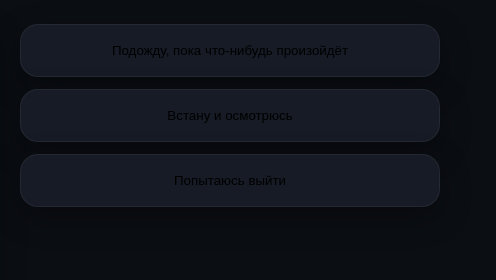
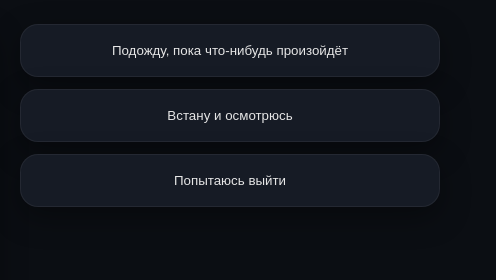
Before and after one commit to Kain2949/sisimasisi2, a plain HTML site: page index.html in a window 1280 px wide. Shown: the top 280 px of the page, 784-1280 px from the left. Drawn offline with Linux system fonts and the light colour scheme.

Commit message:
Обновлены все файлы проекта

```diff
--- a/style.css
+++ b/style.css
@@ -31,9 +31,15 @@ body{
 
 .stack{ display:flex; flex-direction:column; gap:12px; }
 .option{
-  display:block; padding:18px 20px; border-radius:var(--radius);
-  background:#161b25; box-shadow:var(--shadow); border:1px solid rgba(255,255,255,.06);
-  cursor:pointer; transition:.2s transform, .2s background, .2s border-color, .2s opacity;
+  display:block;
+  padding:18px 20px;
+  border-radius:var(--radius);
+  background:#161b25;
+  box-shadow:var(--shadow);
+  border:1px solid rgba(255,255,255,.06);
+  cursor:pointer;
+  transition:.2s transform, .2s background, .2s border-color, .2s opacity;
+  color: var(--ink);   /* вот эта строка исправит цвет текста */
 }
 .option:hover{ transform:translateY(-2px); background:#1b2230; }
 .option.req{ border-color: rgba(48,79,254,.45); }
```
